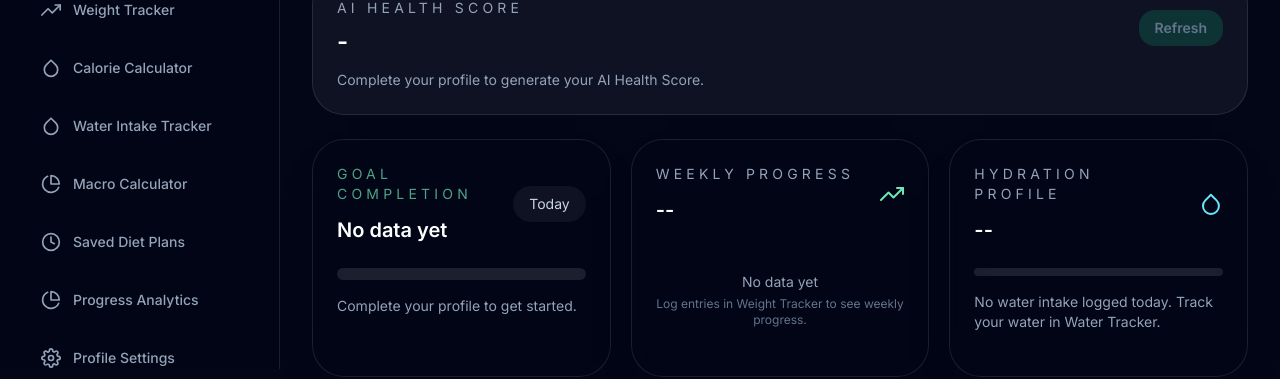
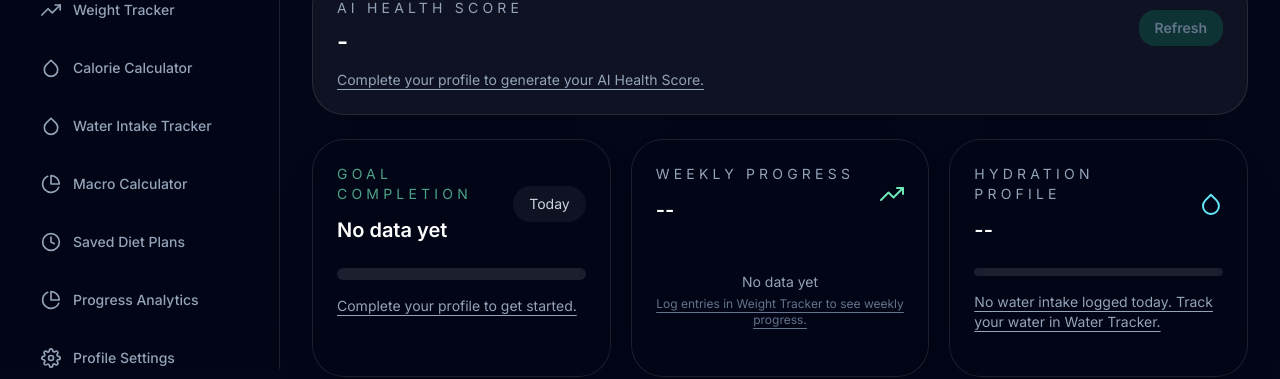
Before and after one commit to Shiva699/nutriai_, a React (Vite) app in the folder frontend/: page /dashboard in a window 1280 px wide. Shown: the part 431-810 px from the top of the page. Built offline with nearby package versions, Linux system fonts and the light colour scheme.

Commit message:
Add Dashboard empty-state navigation

```diff
--- a/frontend/src/components/Pages.tsx
+++ b/frontend/src/components/Pages.tsx
@@ -1,5 +1,6 @@
 import { motion } from 'framer-motion';
-import { useMemo, useState, useEffect } from 'react';
+import { useMemo, useState, useEffect, ReactNode } from 'react';
+import { Link, useInRouterContext } from 'react-router-dom';
 import { FiBarChart2, FiCheckCircle, FiClock, FiDroplet, FiHeart, FiPieChart, FiTrendingUp } from 'react-icons/fi';
 import { Header } from './Header';
 import { InsightCard } from './InsightCard';
@@ -10,6 +11,30 @@ import { generateDietPlan, askNutritionCoach, analyzeBMI, predictWeightTimeline,
 import DietPlanRenderer from './DietPlanRenderer';
 import { parseDietPlanResponse } from './dietPlanParser';
 import { sanitizeAIText } from './aiText';
+
+export function DashboardLink({
+  to,
+  children,
+  className,
+}: {
+  to: string;
+  children: ReactNode;
+  className?: string;
+}) {
+  const inRouter = useInRouterContext();
+  if (inRouter) {
+    return (
+      <Link to={to} className={className}>
+        {children}
+      </Link>
+    );
+  }
+  return (
+    <a href={to} className={className}>
+      {children}
+    </a>
+  );
+}
 
 function getMonday(date: Date) {
   const result = new Date(date);
@@ -847,7 +872,12 @@ export function DashboardOverview() {
         </div>
         {!hasValidHealthData && (
           <p className="mt-3 text-sm text-slate-400">
-            Complete your profile to generate your AI Health Score.
+            <DashboardLink
+              to="/profile-settings"
+              className="text-slate-400 hover:text-emerald-300 underline underline-offset-4 transition focus:outline-none focus:ring-1 focus:ring-emerald-400 rounded"
+            >
+              Complete your profile to generate your AI Health Score.
+            </DashboardLink>
           </p>
         )}
         {hasValidHealthData && insightError && (
@@ -882,7 +912,18 @@ export function DashboardOverview() {
               style={{ width: `${goalCompletionPct}%` }}
             />
           </div>
-          <p className="mt-4 text-sm text-slate-400">{goalCompletionDetail}</p>
+          <p className="mt-4 text-sm text-slate-400">
+            {goalCompletionDetail === 'Complete your profile to get started.' ? (
+              <DashboardLink
+                to="/profile-settings"
+                className="text-slate-400 hover:text-emerald-300 underline underline-offset-4 transition focus:outline-none focus:ring-1 focus:ring-emerald-400 rounded"
+              >
+                Complete your profile to get started.
+              </DashboardLink>
+            ) : (
+              goalCompletionDetail
+            )}
+          </p>
         </motion.div>
 
         <motion.div initial={{ opacity: 0, y: 16 }} animate={{ opacity: 1, y: 0 }} className="rounded-[32px] border border-white/10 bg-slate-950/80 p-6 shadow-[0_20px_50px_-35px_rgba(0,0,0,0.75)] backdrop-blur-xl">
@@ -911,7 +952,14 @@ export function DashboardOverview() {
           ) : (
             <div className="mt-6 flex flex-col items-center justify-center py-6 text-center">
               <p className="text-sm text-slate-400">No data yet</p>
-              <p className="mt-1 text-xs text-slate-500">Log entries in Weight Tracker to see weekly progress.</p>
+              <p className="mt-1 text-xs text-slate-500">
+                <DashboardLink
+                  to="/weight-tracker"
+                  className="text-slate-500 hover:text-emerald-300 underline underline-offset-4 transition focus:outline-none focus:ring-1 focus:ring-emerald-400 rounded"
+                >
+                  Log entries in Weight Tracker to see weekly progress.
+                </DashboardLink>
+              </p>
             </div>
           )}
         </motion.div>
@@ -935,7 +983,18 @@ export function DashboardOverview() {
               style={{ width: `${hydrationPct}%` }}
             />
           </div>
-          <p className="mt-4 text-sm text-slate-400">{hydrationDetail}</p>
+          <p className="mt-4 text-sm text-slate-400">
+            {hydrationDetail === 'No water intake logged today. Track your water in Water Tracker.' ? (
+              <DashboardLink
+                to="/water-tracker"
+                className="text-slate-400 hover:text-cyan-300 underline underline-offset-4 transition focus:outline-none focus:ring-1 focus:ring-cyan-400 rounded"
+              >
+                No water intake logged today. Track your water in Water Tracker.
+              </DashboardLink>
+            ) : (
+              hydrationDetail
+            )}
+          </p>
         </motion.div>
       </div>
     </div>
```
Also changed, not shown: 1 other file (tests, documents, lock files or other folders).
